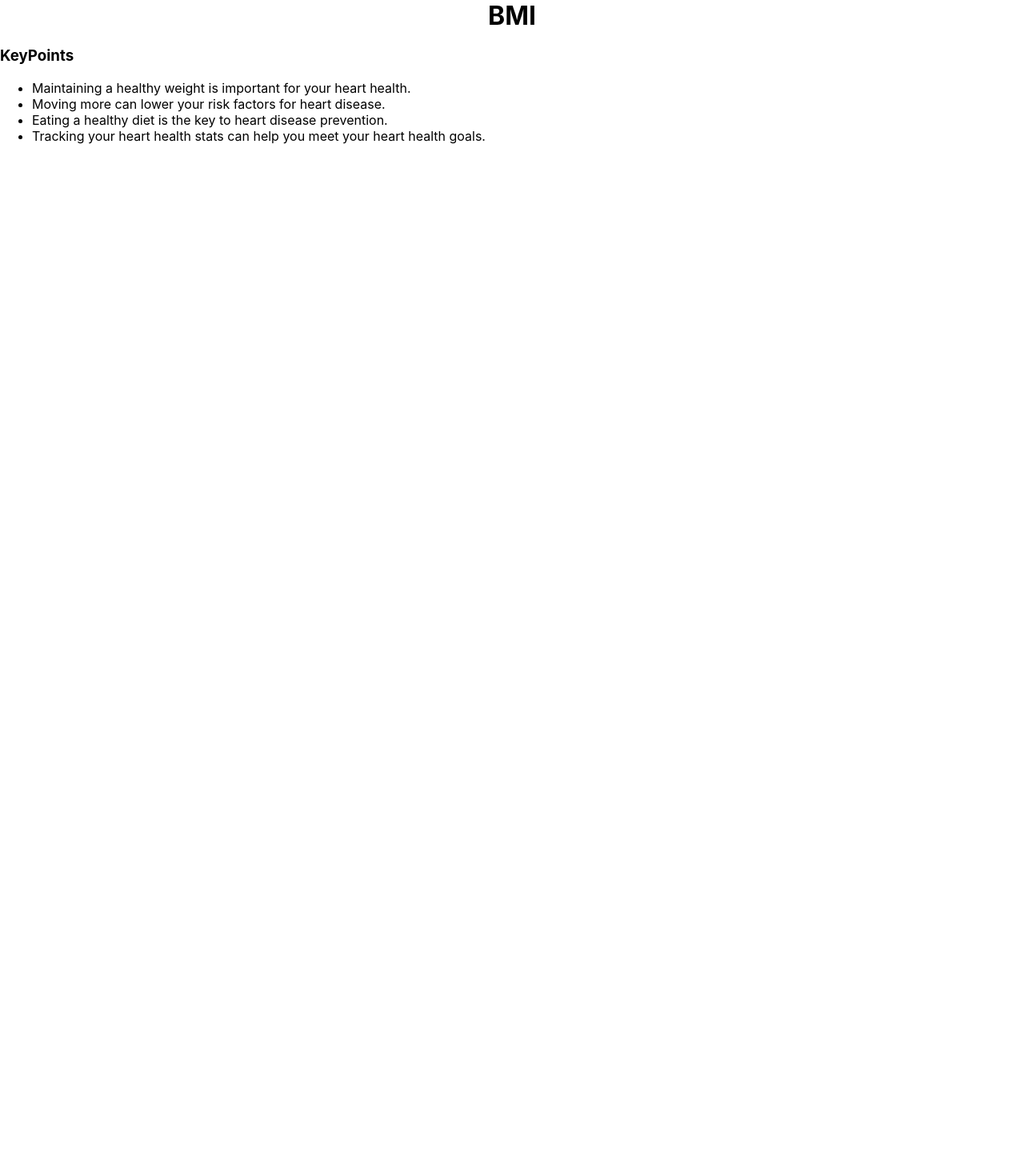
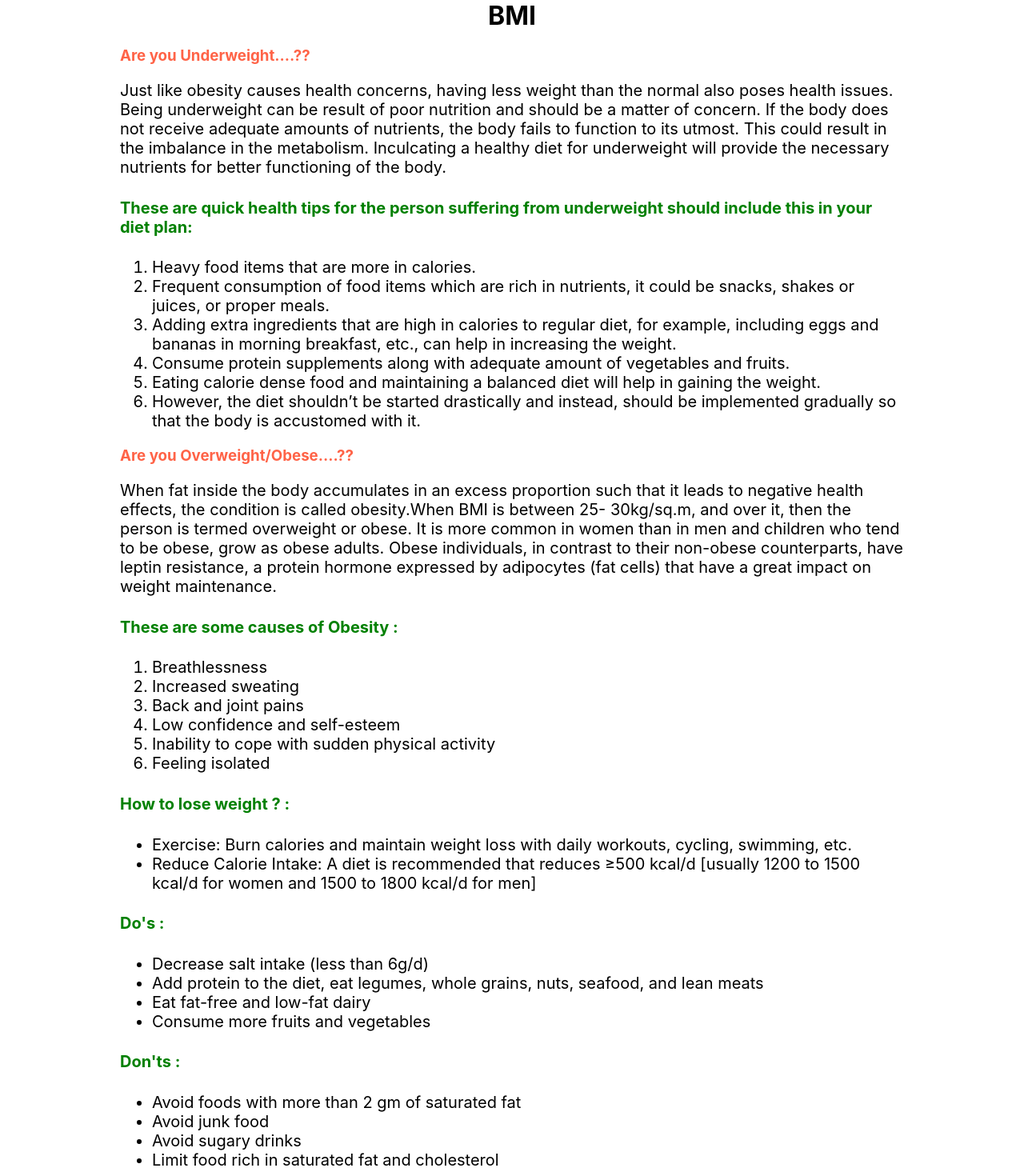
Before and after one commit to tejukudale1903/BMI_Calculator, a React (Create React App) app: page / in a window 1280 px wide. Shown: the part 260-1730 px from the top of the page at 80% size. Before the commit the page ends 800 px from the top, so only its background shows below. Built offline with nearby package versions, Linux system fonts and the light colour scheme.

Commit message:
added tips

```diff
--- a/src/App.css
+++ b/src/App.css
@@ -1,5 +1,6 @@
 .App {
   text-align: center;
+  box-sizing: border-box;
 }
 
 
--- a/src/components/BMI/Bmi.css
+++ b/src/components/BMI/Bmi.css
@@ -5,7 +5,10 @@
     margin-top: 20px;
 
   }
-
+.App_container{
+margin-left: 150px;
+margin-right: 150px;
+}
   .form-group{
       margin-top: 20px;
   }
@@ -14,8 +17,34 @@
       color: blueviolet;
       font-size: 30px;
   }
-  .list{
-text-decoration: none;
-text-emphasis: none;
-text-align: left;
+
+  .tips{
+      text-align: left;
+      /* line-height: 1.5px; */
   }
+  .tips p{
+      /* line-height: 1.7; */
+      font-size: 20px;
+
+  }
+  .tips h3{
+    color: tomato;
+  }
+  .tips h4{
+      color:green;
+      font-size: 20px;
+  }
+  .underweight{
+      /* line-height: 2; */
+      font-size: 20px;
+  }
+.overweight{
+    font-size: 20px;
+}
+  @media (max-width: 480px) {
+    .App_container {
+        /* background-color: red; */
+        margin: 5px;
+        padding: unset;
+    }
+}
--- a/src/components/BMI/Bmi.js
+++ b/src/components/BMI/Bmi.js
@@ -91,7 +91,7 @@ class Bmi extends React.Component {
       let results = this.getBMIResults(bmi);
 
       return (
-        <div className="App container">
+        <div className="App_container">
           <div className="row">
             <div className="col-xs-12">
               <p>BMI Calculator</p>
@@ -132,15 +132,67 @@ class Bmi extends React.Component {
             <div className="col-sm-6">
               <BmiDisplay bmi={bmi} label={results.label} alertClass={results.alertClass} />
             </div>
-            <div className="list">
-            <h3>    KeyPoints</h3>
-          <ul>
-                <li>Maintaining a healthy weight is important for your heart health.</li>
-                <li>Moving more can lower your risk factors for heart disease.</li>
-                <li>Eating a healthy diet is the key to heart disease prevention.</li>
-                <li>Tracking your heart health stats can help you meet your heart health goals.</li>
-                </ul>
-            </div>
+
+         <div className="tips">
+           <h3>Are you Underweight....??</h3>
+           <p>Just like obesity causes health concerns, having less weight than the normal also poses health issues.
+             Being underweight can be result of poor nutrition and should be a matter of concern. If the body does not receive adequate
+             amounts of nutrients, the body fails to function to its utmost. This could result in the imbalance
+              in the metabolism. Inculcating a healthy diet for underweight will provide the necessary nutrients for better functioning of the body.</p>
+           <h4>These are quick health tips for the person suffering from underweight should include this in your diet plan:</h4>
+
+           <div className="underweight">
+           <ol>
+             <li>Heavy food items that are more in calories.</li>
+             <li>Frequent consumption of food items which are rich in nutrients, it could be snacks, shakes or juices, or proper meals.</li>
+             <li>Adding extra ingredients that are high in calories to regular diet, for example,
+               including eggs and bananas in morning breakfast, etc., can help in increasing the weight.</li>
+               <li>Consume protein supplements along with adequate amount of vegetables and fruits.</li>
+               <li>Eating calorie dense food and maintaining a balanced diet will help in gaining the weight.</li>
+               <li>However, the diet shouldn’t be started drastically and instead, should be implemented gradually so that the body is accustomed with it.</li>
+           </ol>
+           </div>
+         </div>
+         <div className="tips">
+         <h3>Are you Overweight/Obese....??</h3>
+         <p>When fat inside the body accumulates in an excess proportion such that it leads to negative health effects,
+           the condition is called obesity.When BMI is between 25- 30kg/sq.m, and over it, then the person is termed overweight or obese.
+           It is more common in women than in men and children who tend to be obese, grow as obese adults. Obese individuals, in
+           contrast to their non-obese counterparts, have leptin resistance, a protein hormone expressed by adipocytes (fat cells)
+           that have a great impact on weight maintenance.</p>
+           <h4>These are some causes of Obesity :</h4>
+           <div className="overweight">
+             <ol>
+               <li>Breathlessness</li>
+               <li>Increased sweating</li>
+               <li>Back and joint pains</li>
+               <li>Low confidence and self-esteem</li>
+               <li>Inability to cope with sudden physical activity</li>
+               <li>Feeling isolated</li>
+             </ol>
+             <h4>How to lose weight ? :</h4>
+            <ul>
+              <li>Exercise: Burn calories and maintain weight loss with daily workouts, cycling, swimming, etc.</li>
+              <li>Reduce Calorie Intake: A diet is recommended that reduces ≥500 kcal/d [usually 1200 to 1500 kcal/d for women
+                 and 1500 to 1800 kcal/d for men]</li>
+            </ul>
+            <h4>Do's :</h4>
+            <ul>
+              <li>Decrease salt intake (less than 6g/d)</li>
+              <li>Add protein to the diet, eat legumes, whole grains, nuts, seafood, and lean meats</li>
+              <li>Eat fat-free and low-fat dairy</li>
+              <li>Consume more fruits and vegetables</li>
+            </ul>
+            <h4>Don'ts :</h4>
+            <ul>
+              <li>Avoid foods with more than 2 gm of saturated fat</li>
+              <li>	Avoid junk food</li>
+              <li>Avoid sugary drinks</li>
+              <li>Limit food rich in saturated fat and cholesterol</li>
+            </ul>
+           </div>
+
+         </div>
           </div>
         </div>
       );
```
Also changed, not shown: public/fruit.jpg (added), src/images/fruit.jpg (added).
